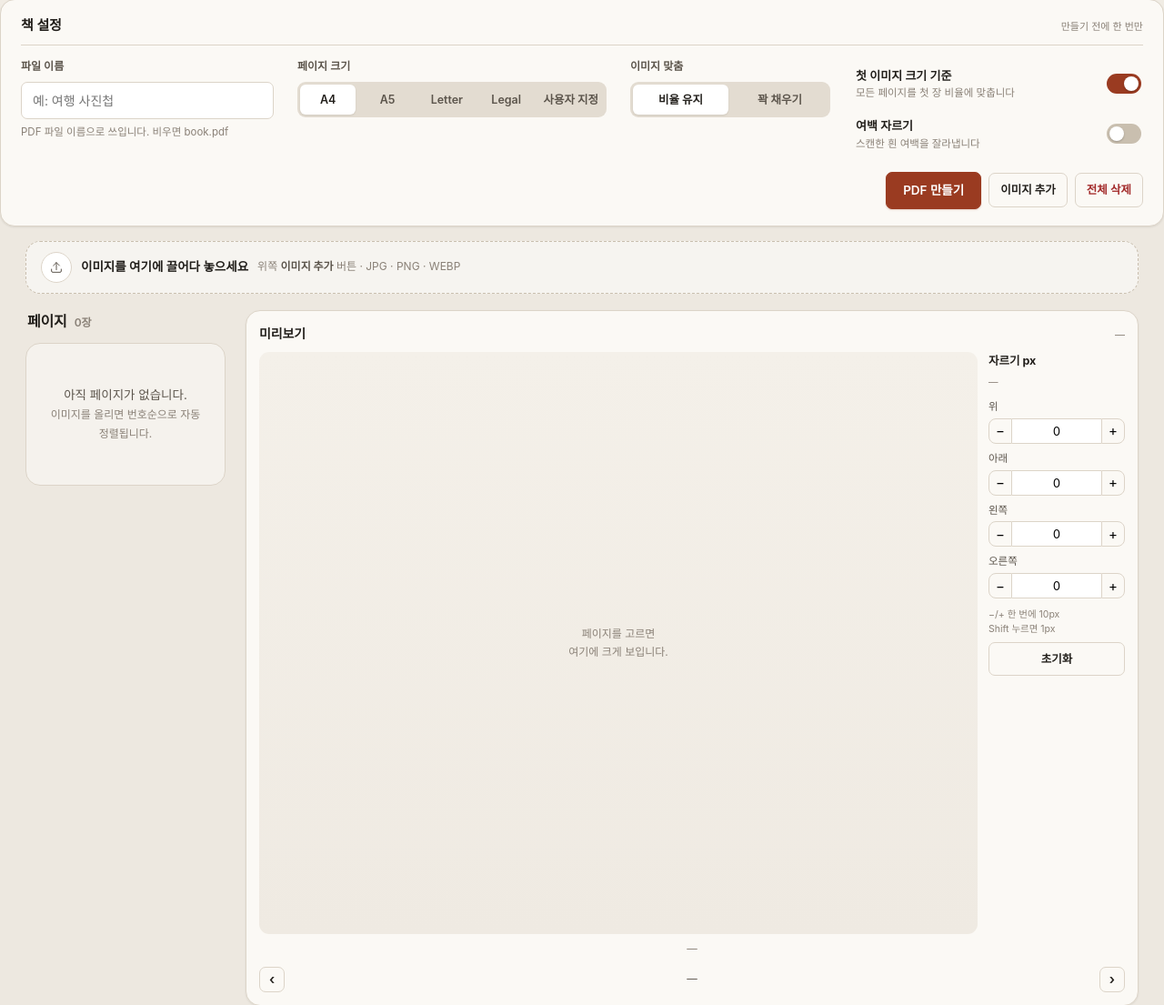
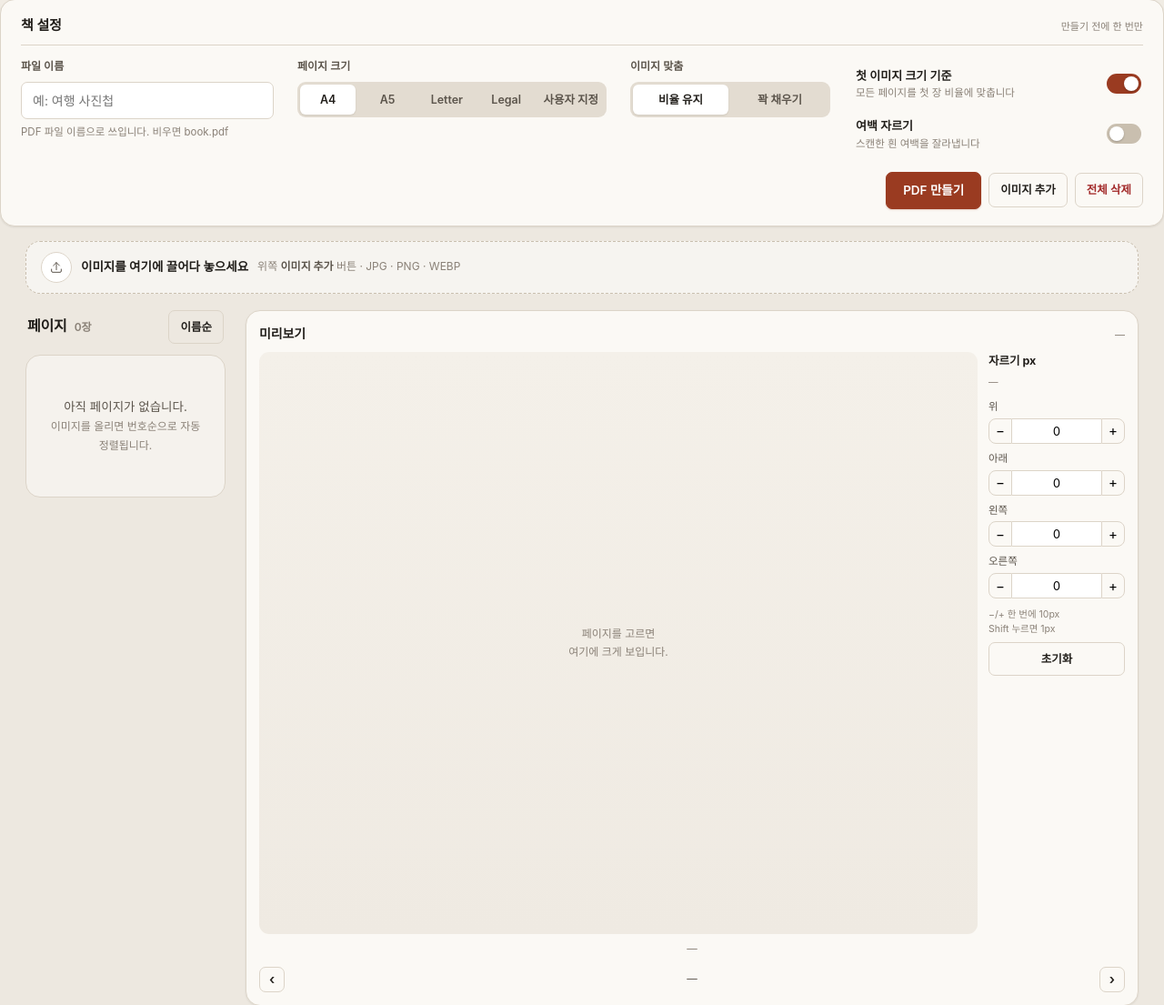
Before and after one commit to kjhchhy/pdf-book, a FastAPI app: page / in a window 1280 px wide. Shown: the part 87-1192 px from the top of the page at 91% size. Run offline with FastAPI, Linux system fonts and the light colour scheme; data that the repository does not hold is empty; parts of the project's set-up code (start-up, migrations or seed data) failed here and were passed over.

Commit message:
정렬수정

```diff
--- a/app/main.py
+++ b/app/main.py
@@ -32,9 +32,13 @@ _thumb_cache: dict[tuple[str, float], bytes] = {}
 _view_cache: dict[tuple[str, float], bytes] = {}
 
 
+def name_key(name: str):
+    """파일 이름 자연 정렬: img2 < img10 (숫자는 숫자로, 글자는 대소문자 무시)."""
+    return [(0, int(t), "") if t.isdigit() else (1, 0, t.lower()) for t in re.split(r"(\d+)", name) if t]
+
+
 def sort_key(path: Path):
-    m = re.search(r"(\d+)", path.name)
-    return int(m.group(1)) if m else path.name
+    return name_key(path.name)
 
 
 def _load_order() -> list[str]:
@@ -155,6 +159,8 @@ async def upload(files: list[UploadFile] = File(...), insert_at: int = Form(-1))
         saved.append(name)
 
     if saved:
+        # 한 번에 올린 파일들은 파일 이름순으로
+        saved = sorted(dict.fromkeys(saved), key=name_key)
         order = [p.name for p in ordered_files()]
         if insert_at >= 0:
             # 끌어놓은 위치에 끼워 넣기 (같은 이름이 있으면 그 자리로 옮김)
@@ -252,6 +258,14 @@ async def reorder(order: list[str]):
             clean.append(n)
     _save_order(clean)
     return JSONResponse({"ok": True, "order": clean})
+
+
+@app.post("/sort-by-name")
+async def sort_by_name():
+    """전체 페이지를 파일 이름순으로 다시 정렬."""
+    names = sorted((p.name for p in _image_files()), key=name_key)
+    _save_order(names)
+    return JSONResponse({"ok": True, "order": names})
 
 
 @app.delete("/files/{name}")
--- a/app/static/app.js
+++ b/app/static/app.js
@@ -566,6 +566,16 @@ async function refresh() {
   render();
 }
 
+/* ───────── 전체를 파일 이름순으로 ───────── */
+
+$("#sortNameBtn").addEventListener("click", async () => {
+  if (!state.names.length) return;
+  if (!confirm("지금 순서를 버리고 파일 이름순으로 다시 정렬할까요?")) return;
+  await api("/sort-by-name", { method: "POST" });
+  toast("파일 이름순으로 정렬했습니다.", "is-good");
+  refresh();
+});
+
 /* ───────── 전체 삭제 ───────── */
 
 $("#clearBtn").addEventListener("click", async () => {
--- a/app/templates/index.html
+++ b/app/templates/index.html
@@ -5,7 +5,7 @@
   <meta name="viewport" content="width=device-width, initial-scale=1" />
   <meta name="theme-color" content="#EDE8E0" />
   <title>PDF 책 만들기</title>
-  <link rel="stylesheet" href="/static/style.css?v=20261025r" />
+  <link rel="stylesheet" href="/static/style.css?v=20261025s" />
 </head>
 <body>
 
@@ -158,6 +158,7 @@
 
       <div class="list-head">
         <h2>페이지 <span id="countText" class="count">0장</span></h2>
+        <button id="sortNameBtn" class="btn btn-ghost btn-sm" type="button" title="전체를 파일 이름순으로 다시 정렬">이름순</button>
       </div>
 
       <p id="emptyState" class="empty">
@@ -229,6 +230,6 @@
 
 <div id="toast" class="toast" role="status" aria-live="polite"></div>
 
-<script src="/static/app.js?v=20261025r"></script>
+<script src="/static/app.js?v=20261025s"></script>
 </body>
 </html>
```
